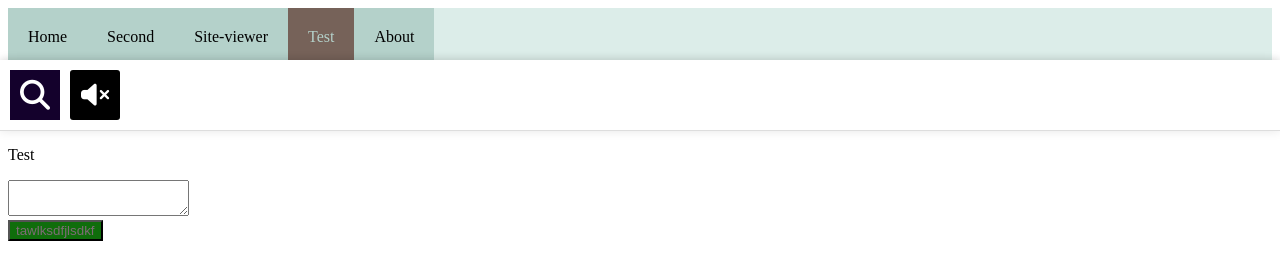
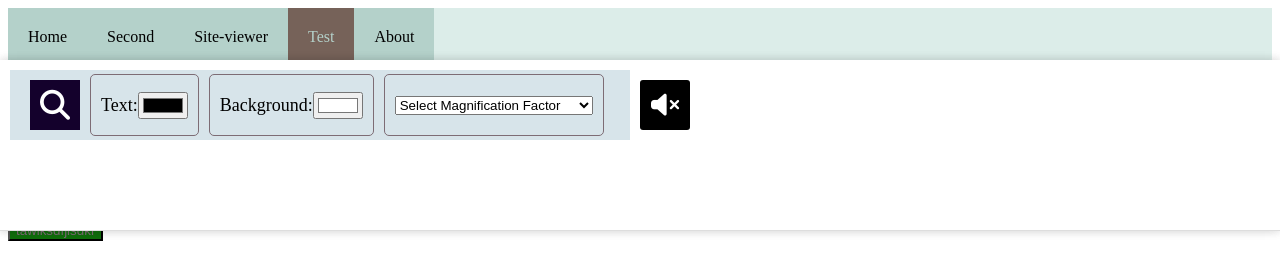
Before and after one commit to dimitri-edel/barrier-breakers, a website: page test.html in a window 1280 px wide. Drawn offline with Linux system fonts and the light colour scheme.

Commit message:
Add magnification panel with color pickers and magnification factor selector

```diff
--- a/assets/css/read-easy.css
+++ b/assets/css/read-easy.css
@@ -1,14 +1,26 @@
 #read-easy {
     display: flex;
+    flex-wrap: wrap;
     position: fixed; /* Change to fixed to ensure it stays on top */
     top: 60px; /* Adjust top position */
     left: 0;
     right: 0;
+    height: 150px;
     z-index: 10000; /* Ensure it has a higher z-index */
     background: #fff;
     border-bottom: 1px solid #ddd;
     padding: 10px 0;
     box-shadow: 0 0 10px rgba(0, 0, 0, 0.1);
+}
+
+#magnification-panel {
+    display: flex;
+    align-items: center;
+    background-color: #d7e4ea;
+    padding: 0 10px;
+    margin-left: 10px;
+    width: 600px;
+    height: 70px;
 }
 
 #magnifying-glass {
@@ -35,6 +47,44 @@
     color: white;
 }
 
+#magninification-font-color-selector {
+    display: flex;
+    align-items: center;
+    padding: 5px 10px;
+    height: 50px;
+    margin-left: 10px;
+    border: solid 1px var(--complementary-color);
+    border-radius: 5px;
+    font-size: large;
+}
+
+#magninification-background-color-selector {
+    display: flex;
+    align-items: center;
+    padding: 5px 10px;
+    height: 50px;
+    margin-left: 10px;
+    border: solid 1px var(--complementary-color);
+    border-radius: 5px;
+    font-size: large;
+}
+
+#magnification-factor-selector {
+    display: flex;
+    align-items: center;
+    padding: 5px 10px;
+    height: 50px;
+    margin-left: 10px;
+    border: solid 1px var(--complementary-color);
+    border-radius: 5px;
+    font-size: large;
+}
+
+/* optgroup is used for fontsize inside the select element of the magnification factor */
+optgroup {
+    font-size: 20px;
+}
+
 .magnify-cursor {
     cursor: url(/assets/images/magnifying-glass.png), auto;
 }
@@ -51,22 +101,25 @@
 }
 
 #url-field {
-    display: inline-block;
-    width: 80%;
+    display: block;
+    width: 100%;
+    height: 50px;
     padding: 5px 10px;
     border: none;
     border-radius: 3px;
     font-size: 14px;
+    margin: 10px;
 }
 
 #text-to-speech-button {
     display: inline-block;
-    padding: 5px 10px;
+    padding: 10px 10px;
     background: black;
     color: #fff;
     border: none;
     border-radius: 3px;
     cursor: pointer;
+    margin-top: 10px;
     margin-left: 10px;
     margin-right: 10px;
     height: 50px;
--- a/assets/js/read-easy.js
+++ b/assets/js/read-easy.js
@@ -6,6 +6,9 @@ class ReadEasy {
         this.options = options;
         this.magnificationEnabled = false; // Flag to track magnification state
         this.text_to_speech_enabled = false; // Flag to track text-to-speech state
+        this.magnification_font_color = "#000000"; // the font color of the magnified text
+        this.manginfication_background_color = "#ffffff"; // the background color of the magnified text
+        this.magnification_factor = 1.2; // the factor by which the text is magnified
         this.magnifyBound = this.magnify.bind(this); // Store bound function
         this.restoreFontSizeBound = this.restoreFontSize.bind(this); // Store bound function
         this.enableMagnificationBound = this.enableMagnification.bind(this); // Store bound function
@@ -25,10 +28,31 @@ class ReadEasy {
 
         toolbar.id = this.toolbar_element_id;
 
+        if (this.options.show_url_field) {
+            // append the input to the toolbar
+            toolbar.innerHTML += `
+                <input type="text" id="url-field" placeholder="Enter URL">
+            `;
+        }
+
         if (this.options.show_magnifying_glass) {
             // append the span to the toolbar
             toolbar.innerHTML += `
-                <span id="magnifying-glass"><i class="fa-solid fa-magnifying-glass"></i></span>
+                <span id="magnification-panel">
+                    <span id="magnifying-glass"><i class="fa-solid fa-magnifying-glass"></i></span>
+                    <span id="magninification-font-color-selector">Text: <input onchange="read_easy.changeMagnificationFontColor(this)" type="color" id="font-color" value="#000000"></span>
+                    <span id="magninification-background-color-selector">Background: <input onchange="read_easy.changeMagnificationBackgroundColor(this)" type="color" id="background-color" value="#ffffff"></span>
+                    <span id="magnification-factor-selector">
+                        <select id="magnification-factor" onchange="read_easy.changeMagnificationFactor(this)">
+                            <optgroup>
+                                <option value="1.2">Select Magnification Factor</option>
+                                <option value="1.3">1.3x</option>
+                                <option value="1.5">1.5x</option>
+                                <option value="2">2x</option>
+                            </optgroup>
+                        </select>
+                    </span>
+                </span>
             `;
         }
         if (this.options.show_text_to_speech) {
@@ -40,12 +64,7 @@ class ReadEasy {
             `;
         }
 
-        if (this.options.show_url_field) {
-            // append the input to the toolbar
-            toolbar.innerHTML += `
-                <input type="text" id="url-field" placeholder="Enter URL">
-            `;
-        }
+
 
         this.toolbar = toolbar;
     }
@@ -168,6 +187,18 @@ class ReadEasy {
             });
     }
 
+    changeMagnificationFactor(selectElement) {
+        this.magnification_factor = parseFloat(selectElement.value);
+    }
+
+    changeMagnificationFontColor(inputElement) {
+        this.magnification_font_color = inputElement.value;
+    }
+
+    changeMagnificationBackgroundColor(inputElement) {
+        this.manginfication_background_color = inputElement.value;
+    }
+
     enableMagnification() {
         this.textToSpeech('Magnification enabled. Hover over text to magnify.');
         const content = document.getElementById(this.content_element_id);
@@ -212,7 +243,7 @@ class ReadEasy {
     magnify(event) {
         console.log('Magnifying');
         const content = document.getElementById(this.content_element_id);
-        const magnificationFactor = 1.3;
+        const magnificationFactor = this.magnification_factor;
 
         let element;
         if (content.tagName === 'IFRAME') {
@@ -236,6 +267,8 @@ class ReadEasy {
                 }
                 element.style.transition = 'font-size 0.1s';
                 element.style.fontSize = `${parseFloat(element.dataset.originalFontSize) * magnificationFactor}px`;
+                element.style.color = this.magnification_font_color;
+                element.style.backgroundColor = this.manginfication_background_color;
             }
         }
     }
```
